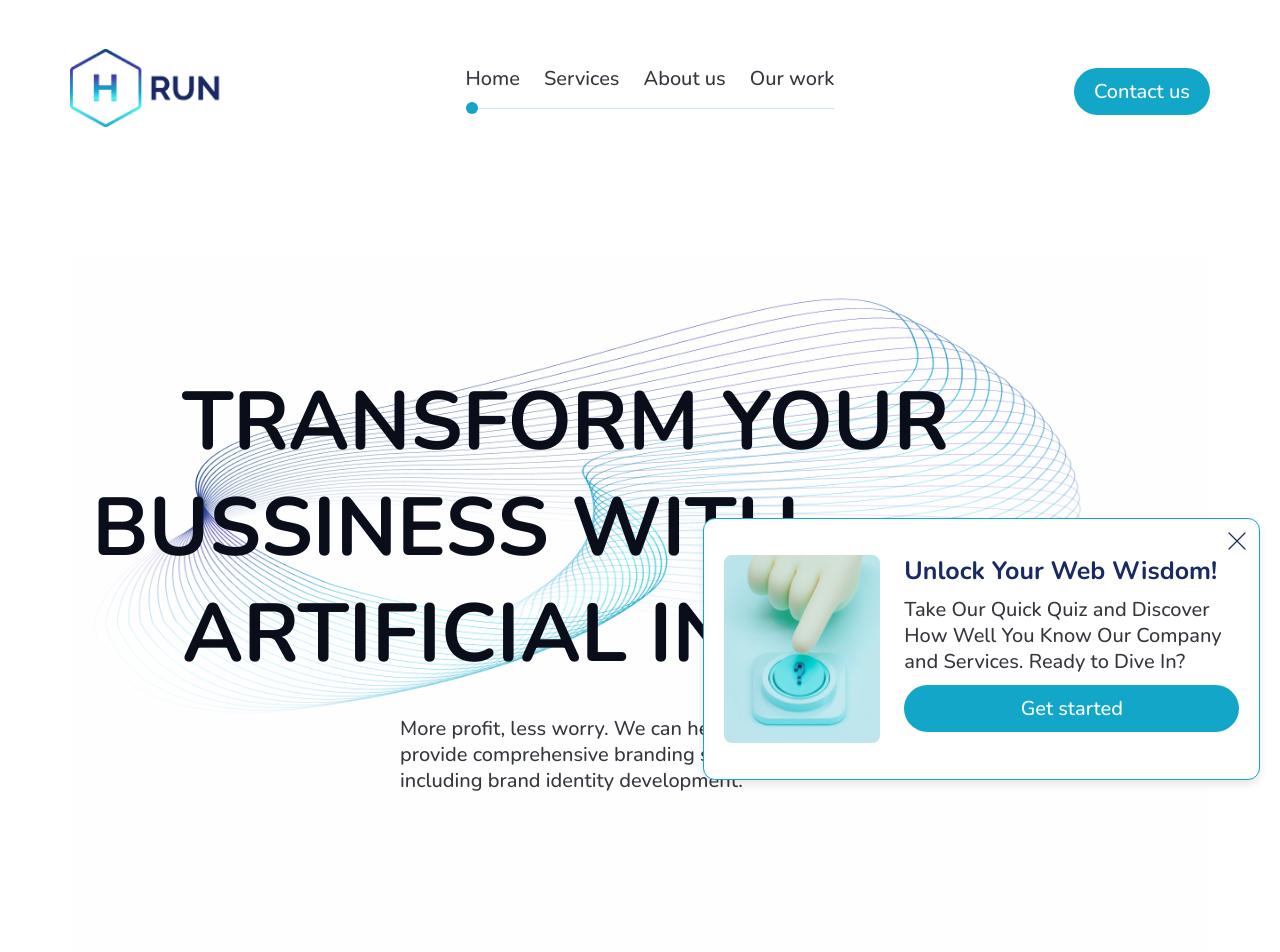
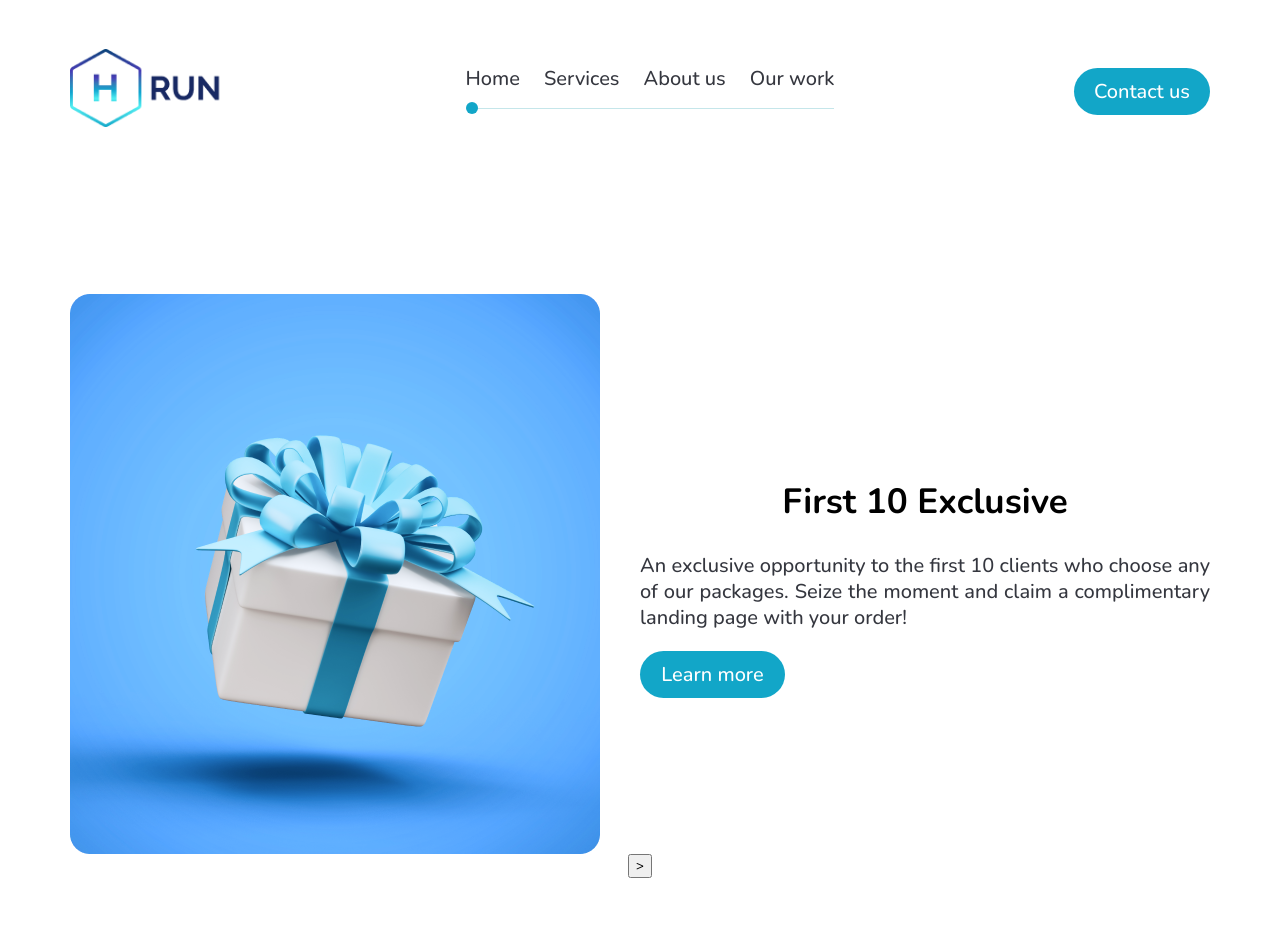
Before and after one commit to DariaBatiuk/HRUN-website-react, a React (Create React App) app: page / in a window 1280 px wide. Shown: the top 952 px of the page. After the commit the page ends 878 px from the top, so only its background shows below. Built offline with nearby package versions, Linux system fonts and the light colour scheme.

Commit message:
started slider

```diff
--- a/src/App.js
+++ b/src/App.js
@@ -25,7 +25,7 @@ function App() {
             <Route path="/work" element={<Works />} />
           </Routes>
         </div>
-        <Footer />
+        {/* <Footer /> */}
       </div>
     </Router>
   );
--- a/src/Pages/Home/Home.js
+++ b/src/Pages/Home/Home.js
@@ -9,11 +9,11 @@ import ContactWindow from '../../сomponents/contactWindow/ContactWindow';
 function Home() {
 	return (
 		<div>
-			<PromoSection />
+			{/* <PromoSection /> */}
 			{/* <ContactWindow /> */}
-			<Approach />
+			{/* <Approach /> */}
 			<Service />
-			<Contact />
+			{/* <Contact /> */}
 		</div>
 	)
 }
--- a/src/сomponents/serviceSection/ServiceSection.js
+++ b/src/сomponents/serviceSection/ServiceSection.js
@@ -2,8 +2,46 @@ import React, { useState, useEffect } from "react";
 import "./index.css";
 import arrow from "../../icons/arrow-top-right.svg";
 import { Link } from "react-router-dom";
-import img3 from '../../img/promo__page_img/Img3.png';
-import img3_mobile from '../../img/promo__page_img/Img3_mobile.png';
+import img3 from "../../img/promo__page_img/Img3.png";
+import img3_mobile from "../../img/promo__page_img/Img3_mobile.png";
+import ServiceImg1 from "../../img/promo__page_img/Service__img1.png";
+import ServiceImg2 from "../../img/promo__page_img/Service__img2.png";
+import SecondaryBtn from "../SecondaryBtn/SecondaryBtn";
+import PrimaryBtn from "../primaryBtn/PrimaryBtn";
+import SliderBtn from "../sliderBtn/SliderBtn";
+
+function Slider({ slidesData }) {
+  const [currentSlide, setCurrentSlide] = useState(0);
+
+  const nextSlide = () => {
+    setCurrentSlide((prev) => (prev + 1) % slidesData.length);
+  };
+
+  const prevSlide = () => {
+    setCurrentSlide(
+      (prev) => (prev - 1 + slidesData.length) % slidesData.length
+    );
+  };
+
+  return (
+    <div className="service__slider">
+      {slidesData.map(
+        (slide, index) =>
+          currentSlide === index && (
+            <div key={slide.id} className="service__slide">
+              <img src={slide.img} alt={`Slide ${slide.id}`} />
+              <div className="service__slider_content">
+                <h2 className="service__slider_header">{slide.header}</h2>
+                <p className="service__slider_descr">{slide.descr}</p>
+								<SliderBtn />
+              </div>
+            </div>
+          )
+      )}
+      <button className="service__slider_btn" onClick={nextSlide}>&gt;</button>
+    </div>
+  );
+}
 
 function ServiceSection() {
   const [windowWidth, setWindowWidth] = useState(window.innerWidth);
@@ -13,50 +51,60 @@ function ServiceSection() {
       setWindowWidth(window.innerWidth);
     };
 
-    window.addEventListener('resize', handleResize);
-    return () => window.removeEventListener('resize', handleResize);
+    window.addEventListener("resize", handleResize);
+    return () => window.removeEventListener("resize", handleResize);
   }, []);
 
-  const imageSource = windowWidth >= 768 ? img3 : img3_mobile; // предполагаем, что 768px - это пороговое значение для мобильных устройств
+  const imageSource = windowWidth >= 768 ? img3 : img3_mobile;
+
+  const slidesData = [
+    {
+      id: 1,
+      img: ServiceImg1,
+      header: "First 10 Exclusive",
+      descr:
+        "An exclusive opportunity to the first 10 clients who choose any of our packages. Seize the moment and claim a complimentary landing page with your order!",
+    },
+    {
+      id: 2,
+      img: ServiceImg2,
+      header: "Get your website cost estimate now",
+      descr: `Estimating the cost of developing, designing, and optimizing a website can be tricky due to the uniqueness of each project. That's why we provide a free website price calculator to help you gauge the potential cost of your project.`,
+    },
+  ];
 
   return (
     <section className="serviceSection">
-      <div className="h1">OUR SERVICES</div>
+      {/* Здесь начинается закомментированная часть */}
+      {/* <div className="h1">OUR SERVICES</div>
       <div className="service__wrapper">
-			<img src={imageSource} alt="Service" className="img3" />
+        <img src={imageSource} alt="Service" className="img3" />
         <div className="service__descr">
           <p className="p1">
             At our company, we cater to businesses of all sizes,
-            <span className="mobile-no-break p1">
+            <span className="mobile-no-break">
               {" "}
-              ensuring that both small enterprises and large
-							{" "}
+              ensuring that both small enterprises and large corporations receive top-notch services. Our dedicated efforts are aimed at fostering the growth and prosperity of your business.
             </span>
-             corporations receive top-notch services. Our dedicated
-            <span className="mobile-no-break p1">
-              {" "}
-              efforts are aimed at fostering the growth and prosperity of
-							{" "}
-            </span>
-            your business.
           </p>
-
           <ul className="service__offers">
             <Link className="h2 service__list" to="/services">
-						Basic Package
+              Basic Package
               <img src={arrow} alt="arrow" className="arrow" />
             </Link>
             <Link className="h2 service__list" to="/services">
-						Standard Package
+              Standard Package
               <img src={arrow} alt="arrow" className="arrow" />
             </Link>
             <Link className="h2 service__list" to="/services">
-						Premium Package
+              Premium Package
               <img src={arrow} alt="arrow" className="arrow" />
             </Link>
           </ul>
         </div>
-      </div>
+      </div> */}
+      {/* Здесь заканчивается закомментированная часть */}
+      <Slider slidesData={slidesData} />
     </section>
   );
 }
--- a/src/сomponents/serviceSection/index.css
+++ b/src/сomponents/serviceSection/index.css
@@ -31,6 +31,55 @@
 	width: 40px;
 	cursor: pointer;
 }
+
+
+.service__slider {
+  display: flex;
+  flex-direction: column;
+  align-items: center;
+}
+.service__slide{
+	display: flex;
+	align-items: center;
+	gap: 40px;
+}
+
+.service__content {
+  display: flex;
+  flex-direction: column;
+}
+.service__slider_header{
+	font-size: 35px;
+	line-height: 45px;
+	font-weight: 700;
+	color: #000000;
+}
+.service__slider_descr{
+	text-align: justify;
+	font-size: 20px;
+	line-height: 26px;
+	font-weight: 400;
+	color: #35373F;
+
+}
+
+.service__sliderLine {
+  display: flex;
+  align-items: center;
+  gap: 10px; /* Расстояние между элементами управления */
+}
+
+.service__sliderLine .line {
+  height: 50px;
+  width: 2px;
+  background-color: black;
+}
+
+.service__slider_btn {
+  /* Стилизуйте кнопку по вашему вкусу */
+}
+
+
 @media only screen and (max-width: 1140px) {
 	.service__wrapper{
 		flex-direction: column-reverse;
--- /dev/null
+++ b/src/сomponents/sliderBtn/SliderBtn.js
@@ -0,0 +1,14 @@
+import React, { useState } from 'react';
+import './index.css';
+
+function SliderBtn({ className, onClick }) {
+  const buttonClassName = `btn__slider ${className || ''}`;
+
+  return (
+    <div className={buttonClassName} onClick={onClick}>
+      Learn more
+    </div>
+  );
+}
+
+export default SliderBtn;
--- /dev/null
+++ b/src/сomponents/sliderBtn/index.css
@@ -0,0 +1,25 @@
+.btn__slider {
+  height: 47px;
+  width: 145px;
+  padding: 10px 20px;
+  justify-content: center;
+  align-items: center;
+  border-radius: 200px;
+  background: #12a6c8;
+  color: #ffffff;
+	text-decoration: none;
+  font-size: 20px;
+  /* box-shadow: 0px 4px 4px 0px rgba(0, 0, 0, 0.25), */
+    /* 0px 4px 4px 0px rgba(0, 0, 0, 0.25); */
+  border: none;
+	cursor: pointer;
+}
+.btn:hover {
+  background: #2ec3e2;
+}
+.btn:focus {
+  outline: 3px solid #2ec3e2;
+}
+.btn:disabled {
+  background: #c5e6ea;
+}
```
Also changed, not shown: src/img/promo__page_img/Service__img1.png (added), src/img/promo__page_img/Service__img2.png (added).
